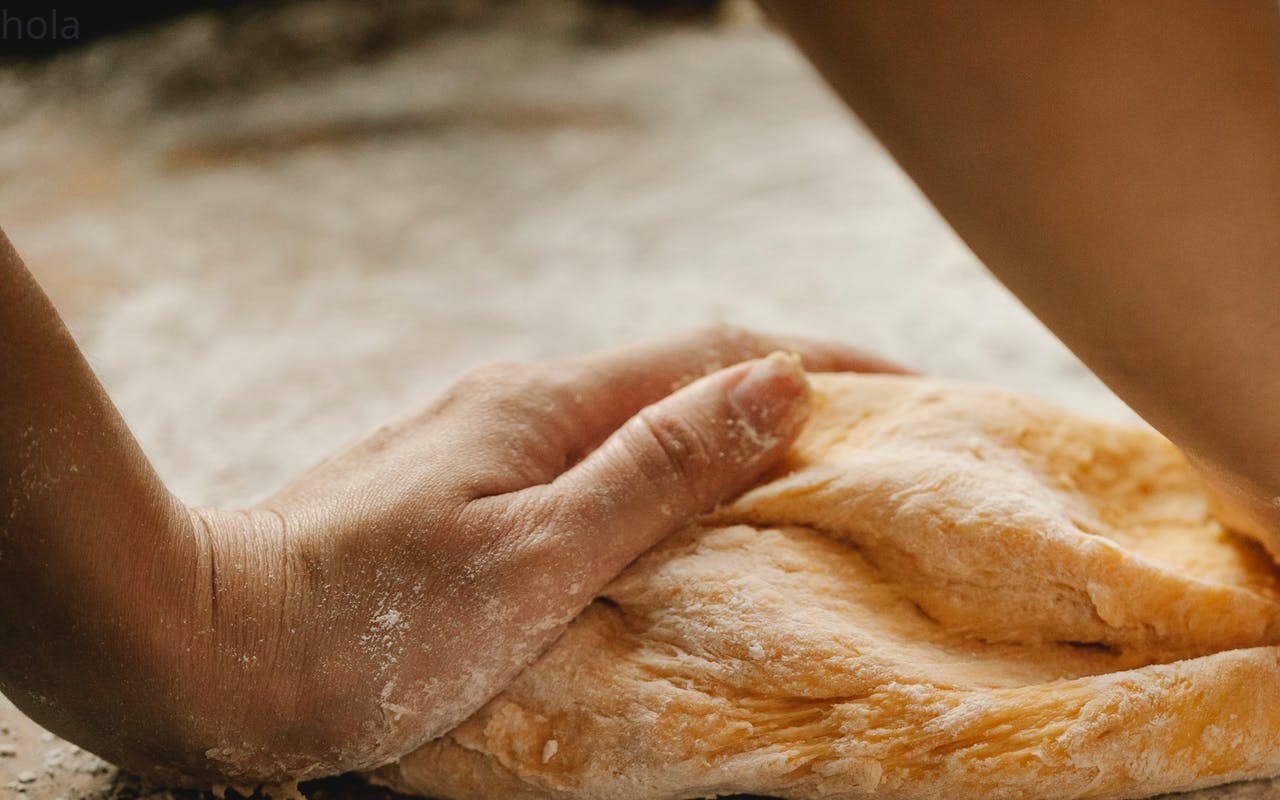
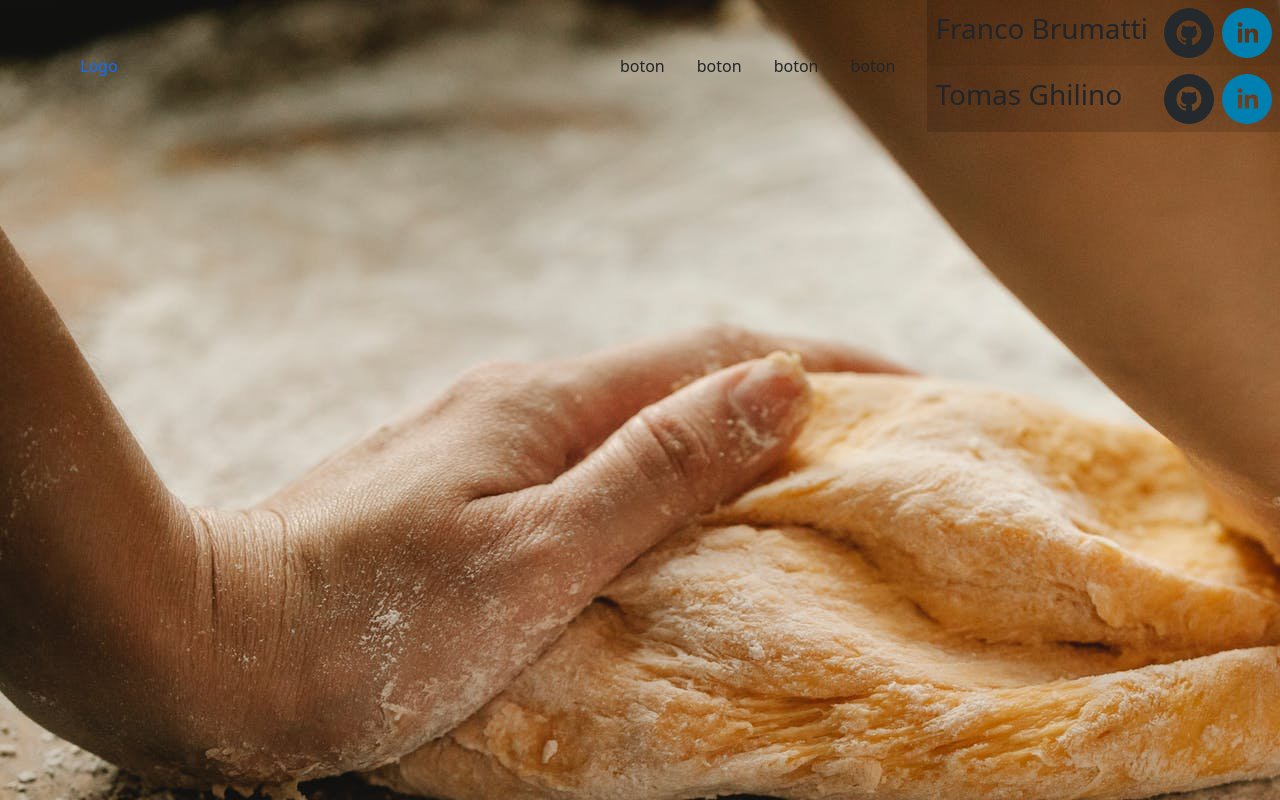
Before and after one commit to tomasghilino/panaderia, a React (Create React App) app: page / in a window 1280 px wide. Built offline with nearby package versions, Linux system fonts and the light colour scheme.

Commit message:
navbar presentada

```diff
--- a/src/components/Inicio.jsx
+++ b/src/components/Inicio.jsx
@@ -9,7 +9,7 @@ const Inicio = () => {
   `;
   return (
     <Div>
-      <h1>hola</h1>
+      <Navbar />
     </Div>
   );
 };
```
